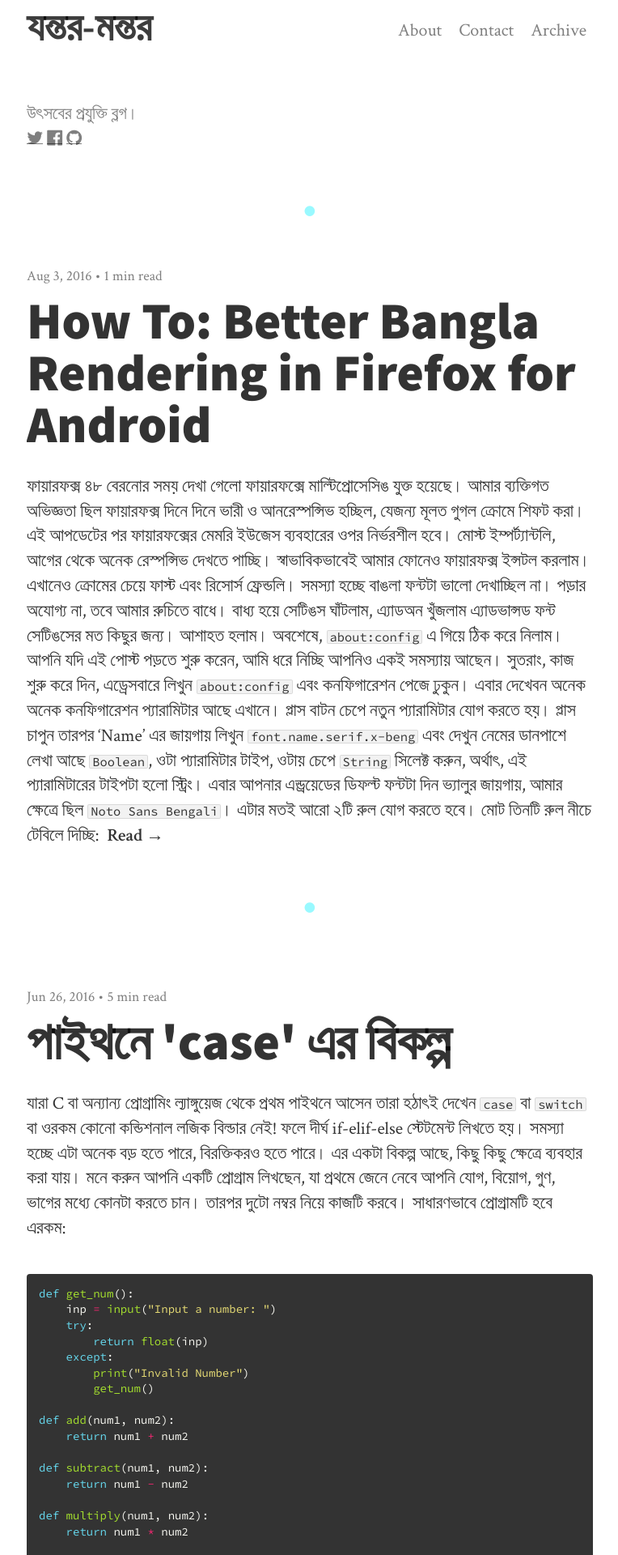
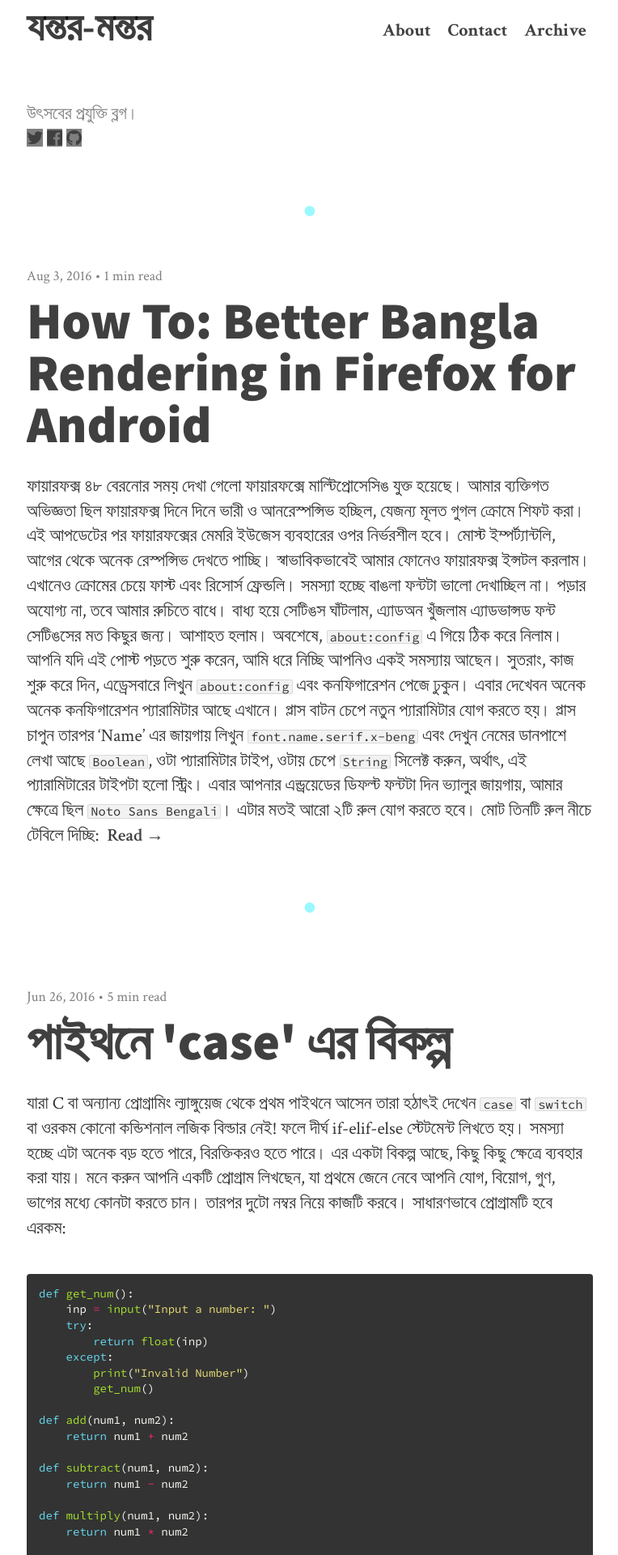
Before and after one commit to uroybd/tech, a Jekyll site: the page built from index.html, in a window 1280 px wide. Shown: the top 1920 px of the page at 81% size, without its empty margins (257-1021 px from the left). Built offline with Jekyll 4.4.1, drawn with Linux system fonts in a browser that asks for light colours; nearby versions of some CDN libraries; some web fonts are replaced; the list of posts is cut into pages by our own code.

Commit message:
a element [master]

```diff
--- a/css/style.css
+++ b/css/style.css
@@ -89,20 +89,9 @@ i, em {
   font-style: italic;
 }
 a {
-  color: inherit;
   text-decoration: none;
-  position: relative;
-  background: -webkit-linear-gradient(rgba({{ site.text-color }},.76),rgba({{ site.text-color }},.76));
-  background: -moz-linear-gradient(rgba({{ site.text-color }},.76),rgba({{ site.text-color }},.76));
-  background: -o-linear-gradient(rgba({{ site.text-color }},.76),rgba({{ site.text-color }},.76));
-  background: -ms-linear-gradient(rgba({{ site.text-color }},.76),rgba({{ site.text-color }},.76));
-  background: linear-gradient(rgba({{ site.text-color }},.76),rgba({{ site.text-color }},.76));
-  -webkit-background-size: 1px 1px;
-  -moz-background-size: 1px 1px;
-  background-size: 1px 1px;
-  background-repeat: repeat-x;
-  background-size: 1px 1px;
-  background-position: 0 87%;
+  font-weight: bold;
+  color: #404040;
 }
 .no-cssgradients a {
   text-decoration: underline;
```
